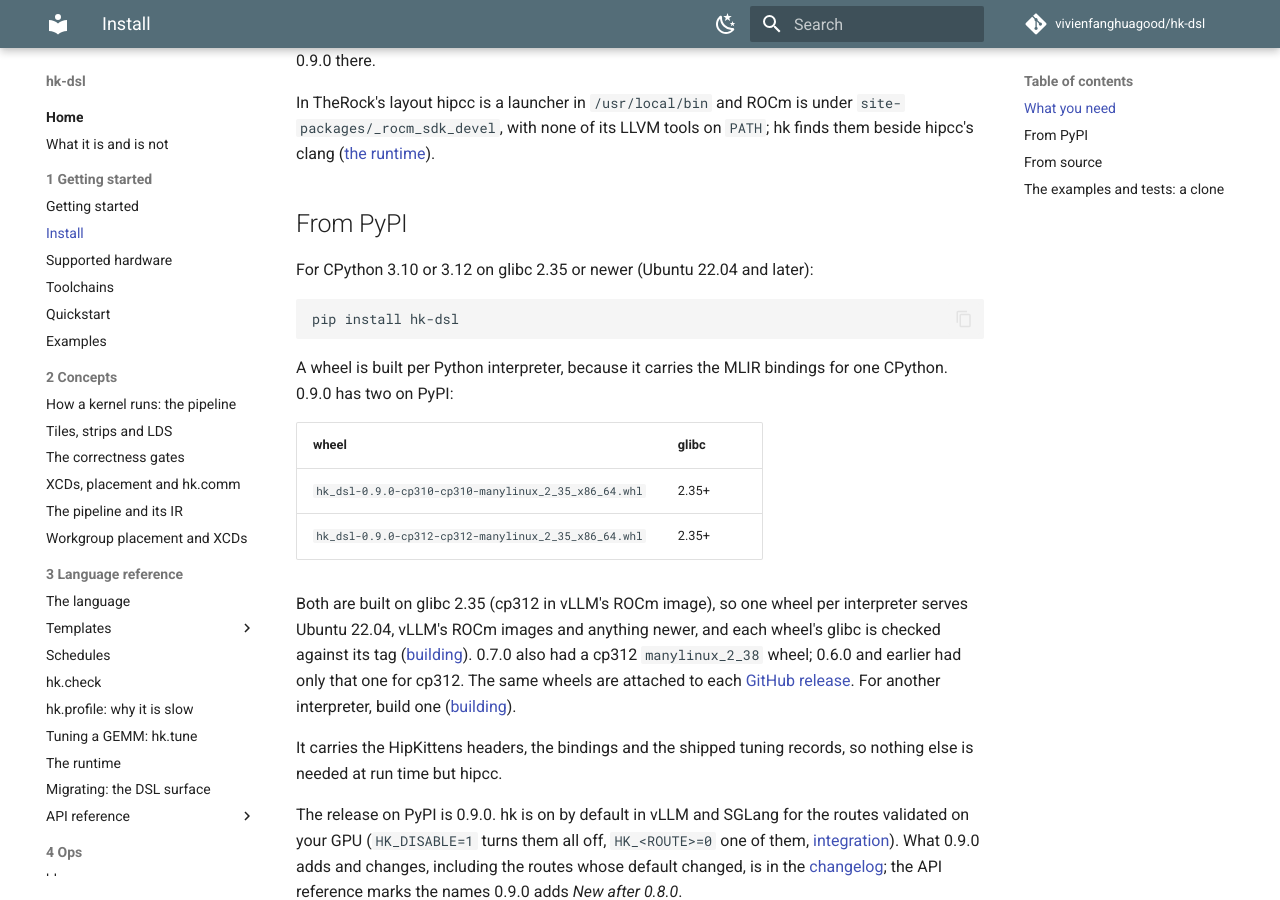
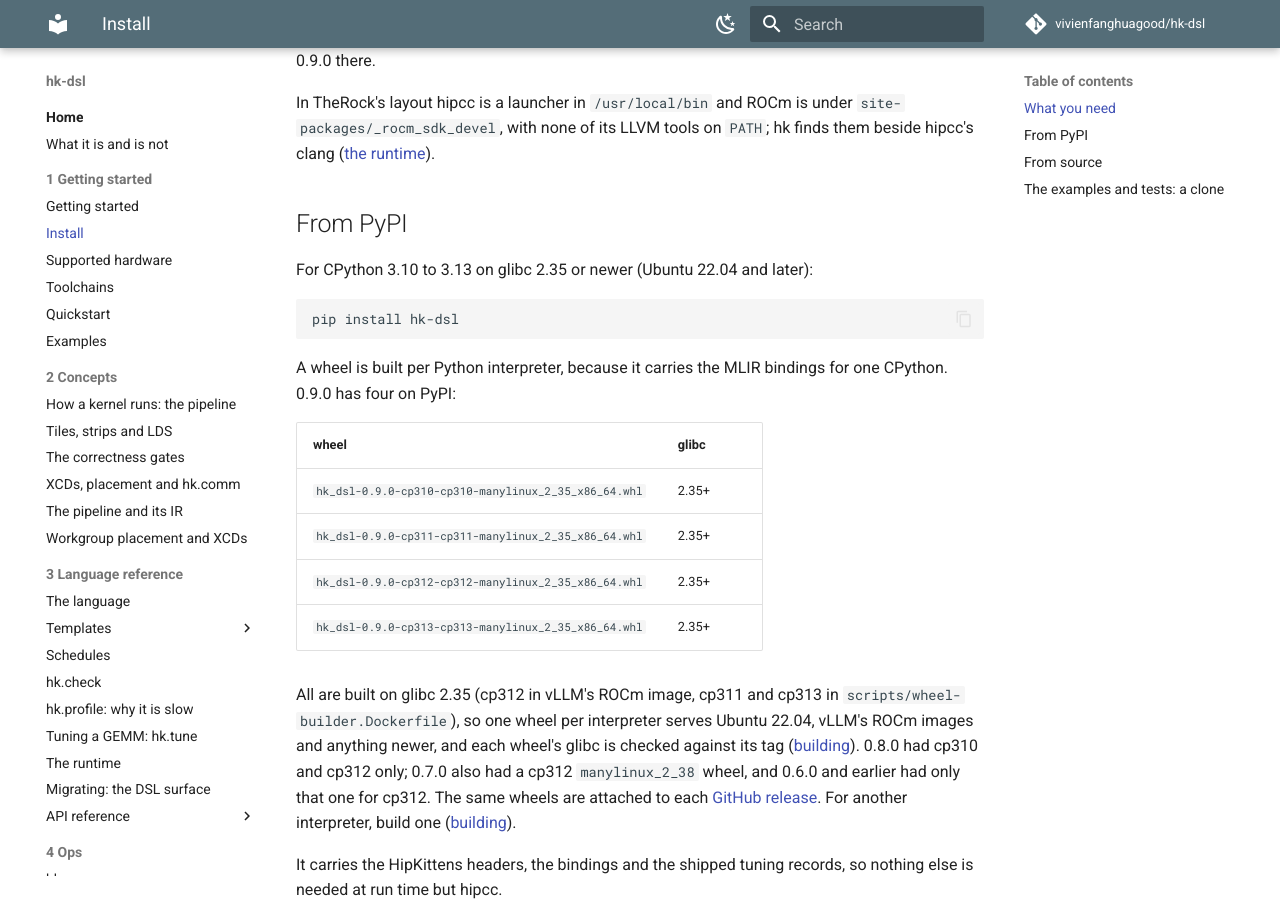
Before and after one commit to vivienfanghuagood/hk-dsl, an MkDocs documentation site: the page built from docs/install.md, in a window 1280 px wide and 900 px high, scrolled down 688 px. Built offline with MkDocs 1.6.1 and Material for MkDocs 9.7.7, drawn with Linux system fonts in a browser that asks for light colours; comment, search, counter and statistics services are not loaded.

Commit message:
release 0.9.0: four wheels, cp310 to cp313
The cp311 and cp313 release wheels (#150) built and passed the GPU smoke test in a clean venv on an
MI355X, so 0.9.0 ships all four, as docs/stability.md promised; README, install and the CHANGELOG's
install line say so.

Co-Authored-By: Claude <noreply@anthropic.com>
(cherry picked from commit 6f0030cd645787d3e359e7db7e795b3f936d868f)

````diff
--- a/docs/install.md
+++ b/docs/install.md
@@ -32,7 +32,7 @@ them beside hipcc's clang ([the runtime](runtime.md#environment-variables)).
 
 ## From PyPI
 
-For CPython 3.10 or 3.12 on glibc 2.35 or newer (Ubuntu 22.04
+For CPython 3.10 to 3.13 on glibc 2.35 or newer (Ubuntu 22.04
 and later):
 
 ```bash
@@ -40,18 +40,20 @@ pip install hk-dsl
 ```
 
 A wheel is built per Python interpreter, because it carries the MLIR bindings
-for one CPython. 0.9.0 has two on PyPI:
+for one CPython. 0.9.0 has four on PyPI:
 
 | wheel | glibc |
 |---|---|
 | `hk_dsl-0.9.0-cp310-cp310-manylinux_2_35_x86_64.whl` | 2.35+ |
+| `hk_dsl-0.9.0-cp311-cp311-manylinux_2_35_x86_64.whl` | 2.35+ |
 | `hk_dsl-0.9.0-cp312-cp312-manylinux_2_35_x86_64.whl` | 2.35+ |
+| `hk_dsl-0.9.0-cp313-cp313-manylinux_2_35_x86_64.whl` | 2.35+ |
 
-Both are built on glibc 2.35 (cp312 in vLLM's ROCm image), so one wheel per
-interpreter serves Ubuntu 22.04, vLLM's ROCm images and anything newer, and
+All are built on glibc 2.35 (cp312 in vLLM's ROCm image, cp311 and cp313 in
+`scripts/wheel-builder.Dockerfile`), so one wheel per interpreter serves Ubuntu 22.04, vLLM's ROCm images and anything newer, and
 each wheel's glibc is checked against its tag ([building](building.md#wheels)).
-0.7.0 also had a cp312 `manylinux_2_38` wheel; 0.6.0 and earlier had only
-that one for cp312. The same wheels are attached to each
+0.8.0 had cp310 and cp312 only; 0.7.0 also had a cp312 `manylinux_2_38`
+wheel, and 0.6.0 and earlier had only that one for cp312. The same wheels are attached to each
 [GitHub release](https://github.com/vivienfanghuagood/hk-dsl/releases). For
 another interpreter, build one ([building](building.md#wheels)).
 
````
Also changed, not shown: CHANGELOG.md (+3 -3 lines), README.md (+5 -5 lines), docs/stability.md (+3 -4 lines).
